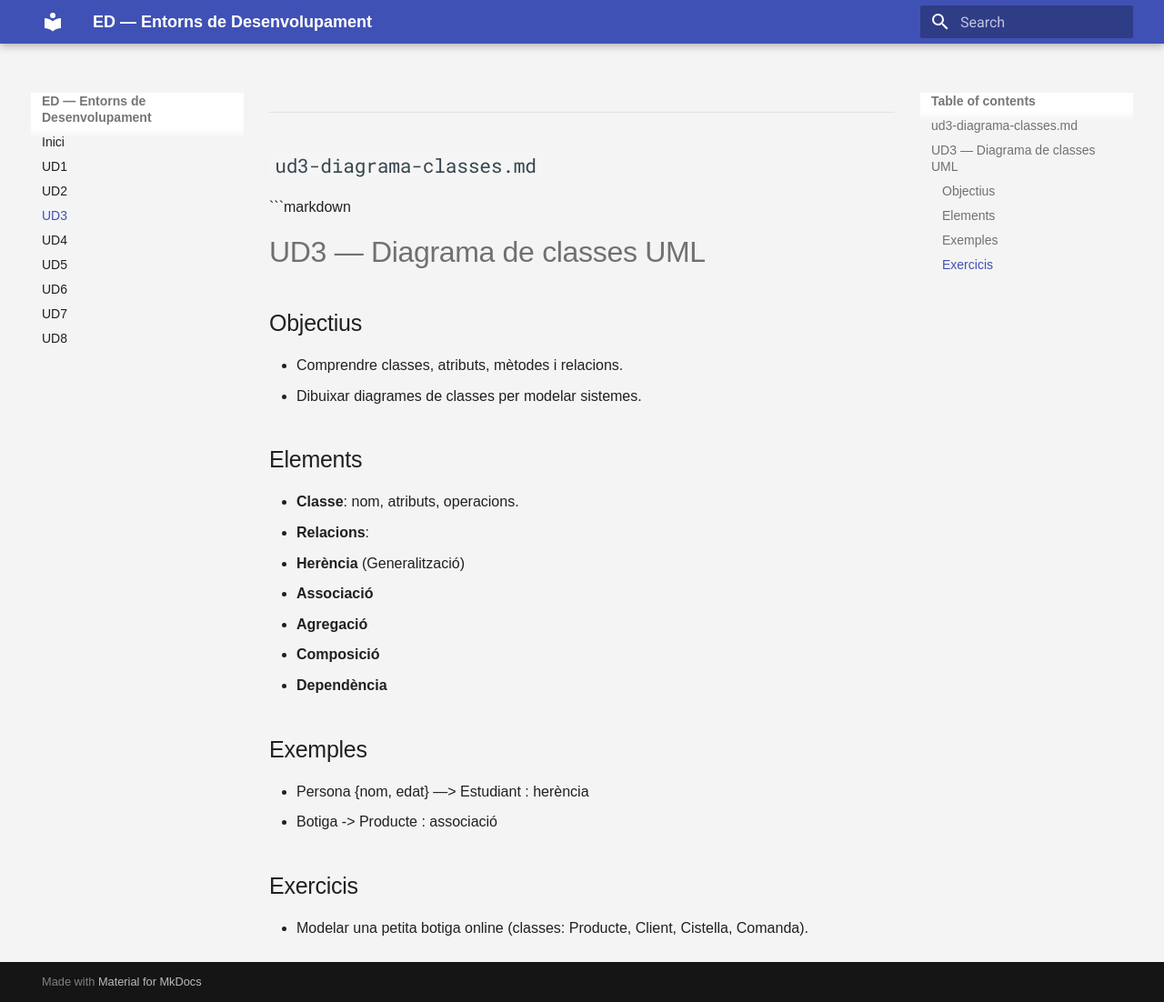
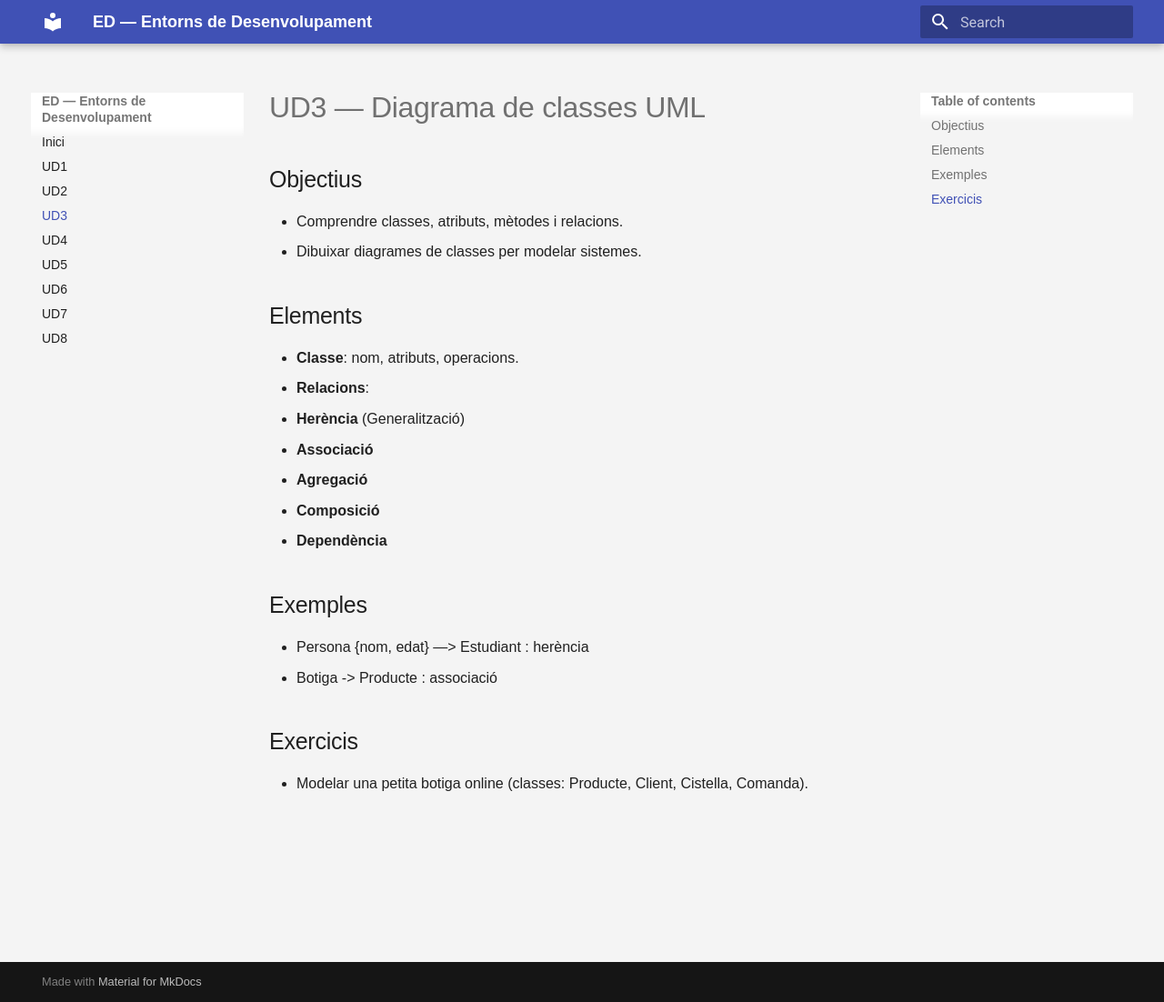
Before and after one commit to jmorantm/EntornsDesenvolupament, an MkDocs documentation site: the page built from docs/ud3-diagrama-classes.md, in a window 1280 px wide and 1102 px high. Shown: the whole window at 91% size. Built offline with MkDocs 1.6.1 and Material for MkDocs 9.7.7, drawn with Linux system fonts in a browser that asks for light colours.

````diff
--- a/docs/ud3-diagrama-classes.md
+++ b/docs/ud3-diagrama-classes.md
@@ -1,8 +1,3 @@
-
----
-
-## `ud3-diagrama-classes.md`
-```markdown
 # UD3 — Diagrama de classes UML
 
 ## Objectius
--- a/mkdocs.yml
+++ b/mkdocs.yml
@@ -9,7 +9,6 @@ theme:
 plugins:
    - search
    - glightbox
-   - pdf-export
 
 markdown_extensions:
    - admonition
--- /dev/null
+++ b/requirements.txt
@@ -0,0 +1,4 @@
+mkdocs
+mkdocs-material
+mkdocs-pdf-export-plugin
+mkdocs-glightbox
````
Also changed, not shown: docs/ud2-introduccio-git.md (+1 -0 lines).
